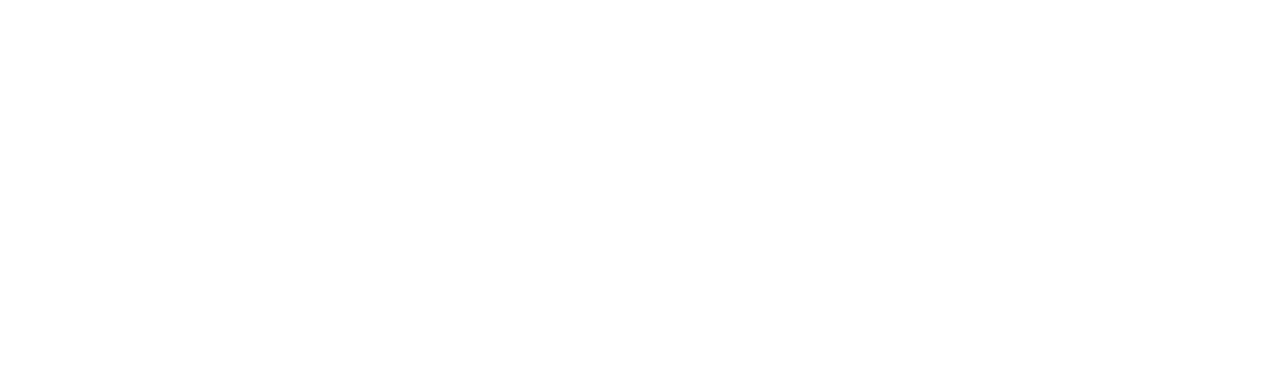
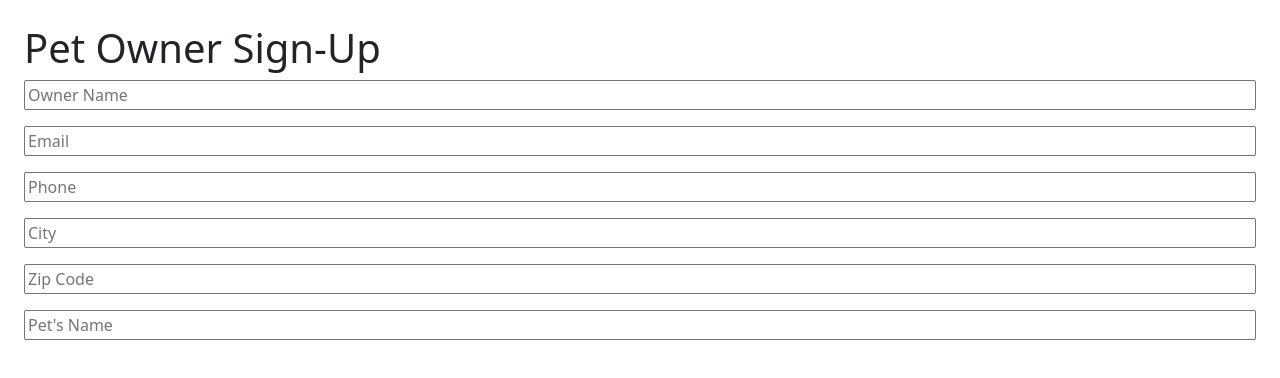
Before and after one commit to Christina-Edwards/Pet-owner-sign-up-form, a plain HTML site: page index.html in a window 1280 px wide. Drawn offline with nearby package versions, Linux system fonts and the light colour scheme.

Commit message:
Update index.html

```diff
--- a/index.html
+++ b/index.html
@@ -6,3 +6,12 @@
   <title>Pet Owner Sign-Up</title>
   <link rel="stylesheet" href="https://cdn.jsdelivr.net/npm/bootstrap@5.3.0/dist/css/bootstrap.min.css" />
 </head>
+<body class="p-4">
+  <h1>Pet Owner Sign-Up</h1>
+  <form id="signup-form" class="d-flex flex-column gap-3">
+    <input type="text" id="ownerName" placeholder="Owner Name" />
+    <input type="email" id="email" placeholder="Email" />
+    <input type="tel" id="phone" placeholder="Phone" />
+    <input type="text" id="city" placeholder="City" />
+    <input type="text" id="zip" placeholder="Zip Code" />
+    <input type="text" id="petName" placeholder="Pet's Name" />
```
